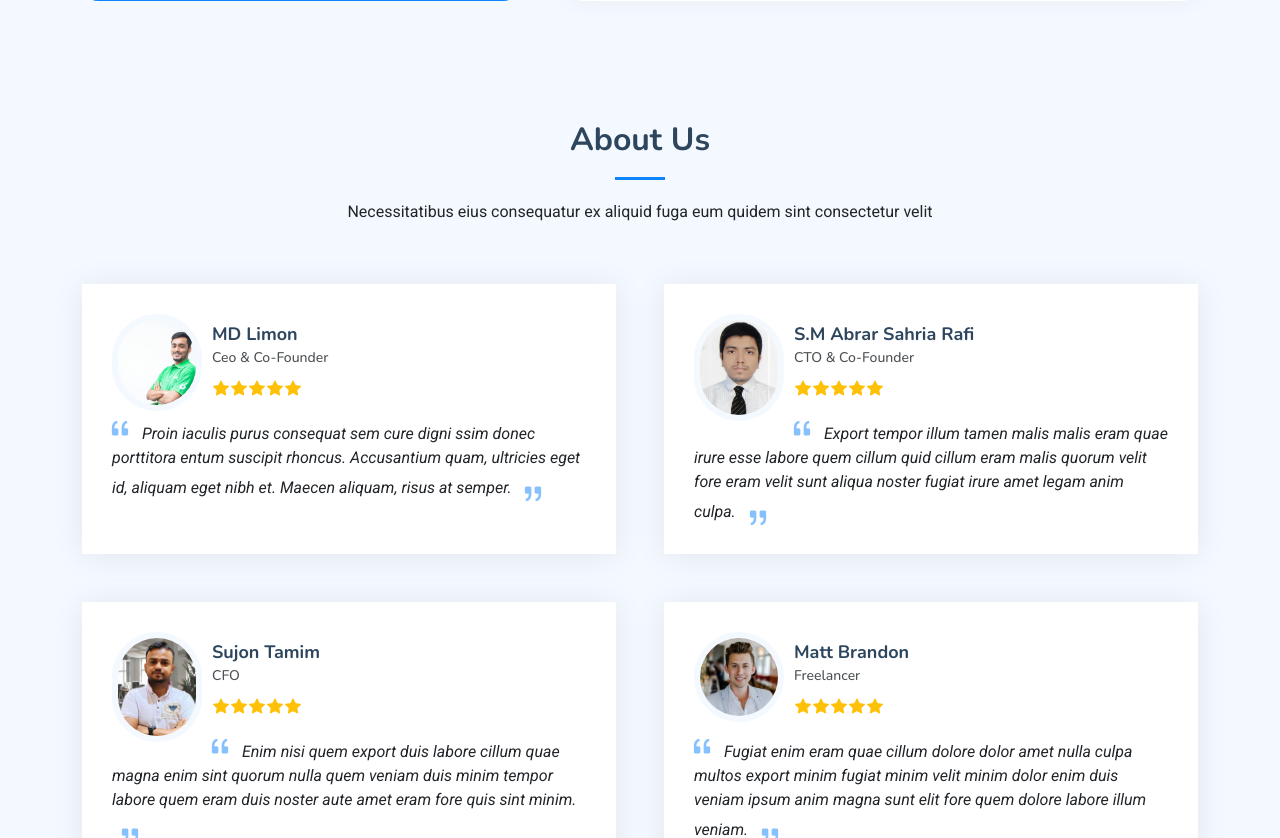
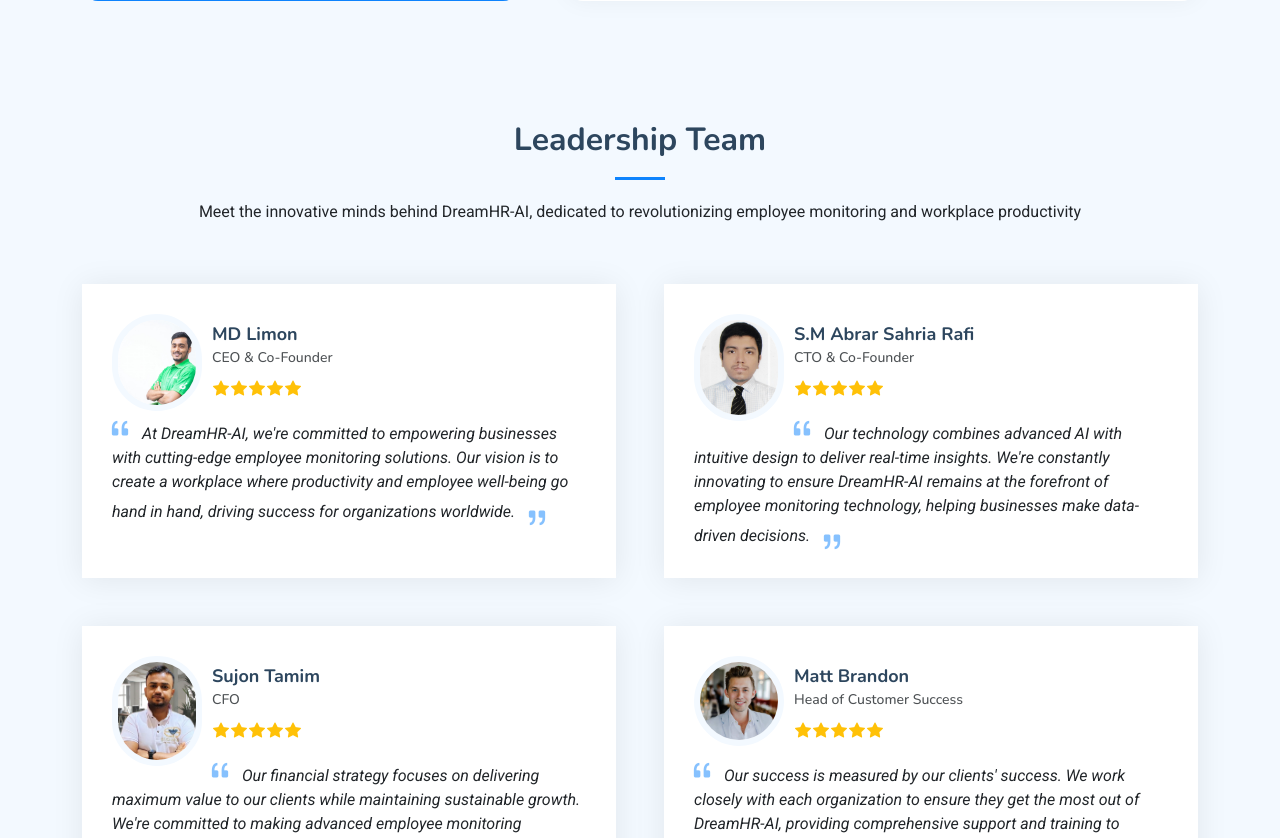
Before and after one commit to dream-developers-it/dreamhrsuite_business, a Django app: page / in a window 1280 px wide. Shown: the part 5662-6500 px from the top of the page. Run offline with Django 5.2, Linux system fonts and the light colour scheme; some libraries are stand-ins or nearby versions.

Commit message:
update about us context

```diff
--- a/templates/iLanding/index.html
+++ b/templates/iLanding/index.html
@@ -678,8 +678,8 @@
 
       <!-- Section Title -->
       <div class="container section-title" data-aos="fade-up">
-        <h2>About Us</h2>
-        <p>Necessitatibus eius consequatur ex aliquid fuga eum quidem sint consectetur velit</p>
+        <h2>Leadership Team</h2>
+        <p>Meet the innovative minds behind DreamHR-AI, dedicated to revolutionizing employee monitoring and workplace productivity</p>
       </div><!-- End Section Title -->
 
       <div class="container">
@@ -690,13 +690,13 @@
             <div class="testimonial-item">
               <img src="{% static "assets/img/md limon.jpg" %}" class="testimonial-img" alt="">
               <h3>MD Limon</h3>
-              <h4>Ceo &amp; Co-Founder</h4>
+              <h4>CEO &amp; Co-Founder</h4>
               <div class="stars">
                 <i class="bi bi-star-fill"></i><i class="bi bi-star-fill"></i><i class="bi bi-star-fill"></i><i class="bi bi-star-fill"></i><i class="bi bi-star-fill"></i>
               </div>
               <p>
                 <i class="bi bi-quote quote-icon-left"></i>
-                <span>Proin iaculis purus consequat sem cure digni ssim donec porttitora entum suscipit rhoncus. Accusantium quam, ultricies eget id, aliquam eget nibh et. Maecen aliquam, risus at semper.</span>
+                <span>At DreamHR-AI, we're committed to empowering businesses with cutting-edge employee monitoring solutions. Our vision is to create a workplace where productivity and employee well-being go hand in hand, driving success for organizations worldwide.</span>
                 <i class="bi bi-quote quote-icon-right"></i>
               </p>
             </div>
@@ -712,7 +712,7 @@
               </div>
               <p>
                 <i class="bi bi-quote quote-icon-left"></i>
-                <span>Export tempor illum tamen malis malis eram quae irure esse labore quem cillum quid cillum eram malis quorum velit fore eram velit sunt aliqua noster fugiat irure amet legam anim culpa.</span>
+                <span>Our technology combines advanced AI with intuitive design to deliver real-time insights. We're constantly innovating to ensure DreamHR-AI remains at the forefront of employee monitoring technology, helping businesses make data-driven decisions.</span>
                 <i class="bi bi-quote quote-icon-right"></i>
               </p>
             </div>
@@ -728,7 +728,7 @@
               </div>
               <p>
                 <i class="bi bi-quote quote-icon-left"></i>
-                <span>Enim nisi quem export duis labore cillum quae magna enim sint quorum nulla quem veniam duis minim tempor labore quem eram duis noster aute amet eram fore quis sint minim.</span>
+                <span>Our financial strategy focuses on delivering maximum value to our clients while maintaining sustainable growth. We're committed to making advanced employee monitoring technology accessible to businesses of all sizes through competitive pricing.</span>
                 <i class="bi bi-quote quote-icon-right"></i>
               </p>
             </div>
@@ -736,15 +736,15 @@
 
           <div class="col-lg-6" data-aos="fade-up" data-aos-delay="400">
             <div class="testimonial-item">
-              <img src="static/assets/img/testimonials/testimonials-4.jpg" class="testimonial-img" alt="">
+              <img src="{% static "assets/img/testimonials/testimonials-4.jpg" %}" class="testimonial-img" alt="">
               <h3>Matt Brandon</h3>
-              <h4>Freelancer</h4>
+              <h4>Head of Customer Success</h4>
               <div class="stars">
                 <i class="bi bi-star-fill"></i><i class="bi bi-star-fill"></i><i class="bi bi-star-fill"></i><i class="bi bi-star-fill"></i><i class="bi bi-star-fill"></i>
               </div>
               <p>
                 <i class="bi bi-quote quote-icon-left"></i>
-                <span>Fugiat enim eram quae cillum dolore dolor amet nulla culpa multos export minim fugiat minim velit minim dolor enim duis veniam ipsum anim magna sunt elit fore quem dolore labore illum veniam.</span>
+                <span>Our success is measured by our clients' success. We work closely with each organization to ensure they get the most out of DreamHR-AI, providing comprehensive support and training to maximize the benefits of our employee monitoring platform.</span>
                 <i class="bi bi-quote quote-icon-right"></i>
               </p>
             </div>
```
